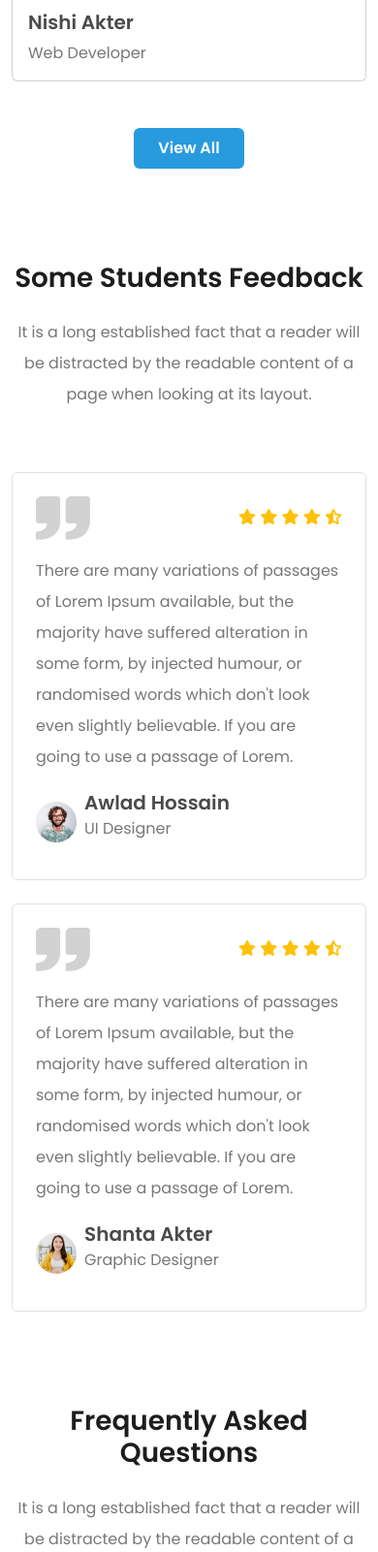
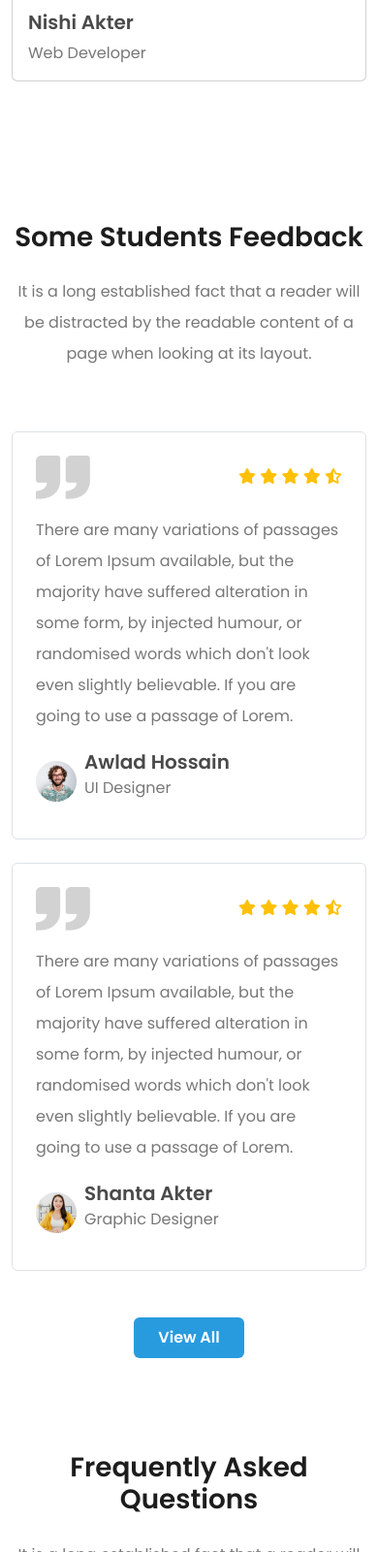
Before and after one commit to iftekhs/Entech, a plain HTML site: page index.html in a window 390 px wide. Shown: the part 7540-9141 px from the top of the page at 97% size. Drawn offline with nearby package versions, Linux system fonts and the light colour scheme.

Commit message:
added view all button after reviews section

```diff
--- a/css/styles.css
+++ b/css/styles.css
@@ -65,12 +65,6 @@ body {
   color: var(--main-color);
   border: 1px solid transparent;
   transition: 100ms all ease-in-out;
-}
-
-.btn-main:hover {
-  background-color: transparent;
-  color: var(--main-color);
-  border: 1px solid var(--main-color);
 }
 
 .btn-outlined:hover {
--- a/index.html
+++ b/index.html
@@ -723,7 +723,9 @@
         </div>
 
         <div class="container mt-5 text-center">
-          <button class="btn-main fw-semibold rounded py-2 px-4">View All</button>
+          <button class="btn-main fw-semibold rounded py-2 px-4 d-none d-lg-inline">
+            View All
+          </button>
         </div>
       </section>
       <!-- Section Students End-->
@@ -799,6 +801,12 @@
               </div>
             </div>
           </div>
+        </div>
+
+        <div class="container mt-5 text-center">
+          <button class="btn-main fw-semibold rounded py-2 px-4 d-inline d-lg-none">
+            View All
+          </button>
         </div>
       </section>
       <!-- Section Reviews End-->
```
